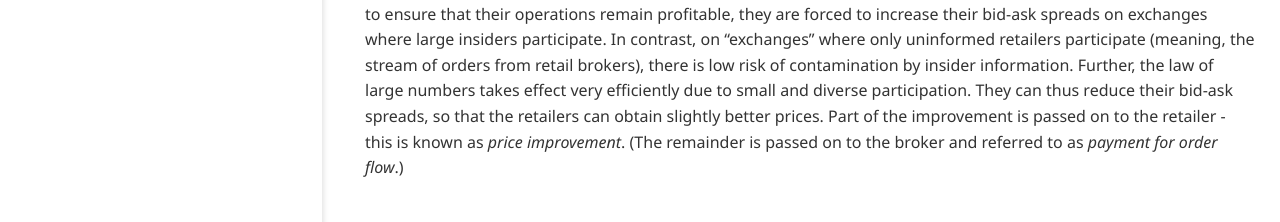
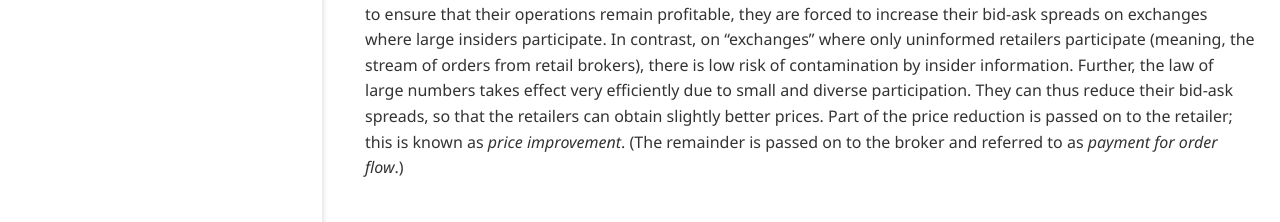
Before and after one commit to impuremaths/impuremaths.github.io, a Jekyll site: the page built from _posts/2021-02-27-order-execution-ii.md, in a window 1280 px wide and 959 px high. Shown: the part 727-949 px from the top of the window. Built offline with Jekyll 4.4.1, drawn with Linux system fonts in a browser that asks for light colours; some of the changed text lies outside the part shown.

Commit message:
Update 2021-02-27-order-execution-ii.md

```diff
--- a/_posts/2021-02-27-order-execution-ii.md
+++ b/_posts/2021-02-27-order-execution-ii.md
@@ -20,4 +20,4 @@
 
 In (theoretical) practice, this would work as follows:
 
-Market makers profit from bid-ask spreads and the law of large numbers, rather than insider information. As a result, to ensure that their operations remain profitable, they are forced to increase their bid-ask spreads on exchanges where large insiders participate. In contrast, on "exchanges" where only uninformed retailers participate (meaning, the stream of orders from retail brokers), there is low risk of contamination by insider information. Further, the law of large numbers takes effect very efficiently due to small and diverse participation. They can thus reduce their bid-ask spreads, so that the retailers can obtain slightly better prices. Part of the improvement is passed on to the retailer - this is known as _price improvement_. (The remainder is passed on to the broker and referred to as _payment for order flow_.)
+Market makers profit from bid-ask spreads and the law of large numbers, rather than insider information. As a result, to ensure that their operations remain profitable, they are forced to increase their bid-ask spreads on exchanges where large insiders participate. In contrast, on "exchanges" where only uninformed retailers participate (meaning, the stream of orders from retail brokers), there is low risk of contamination by insider information. Further, the law of large numbers takes effect very efficiently due to small and diverse participation. They can thus reduce their bid-ask spreads, so that the retailers can obtain slightly better prices. Part of the price reduction is passed on to the retailer; this is known as _price improvement_. (The remainder is passed on to the broker and referred to as _payment for order flow_.)
```
